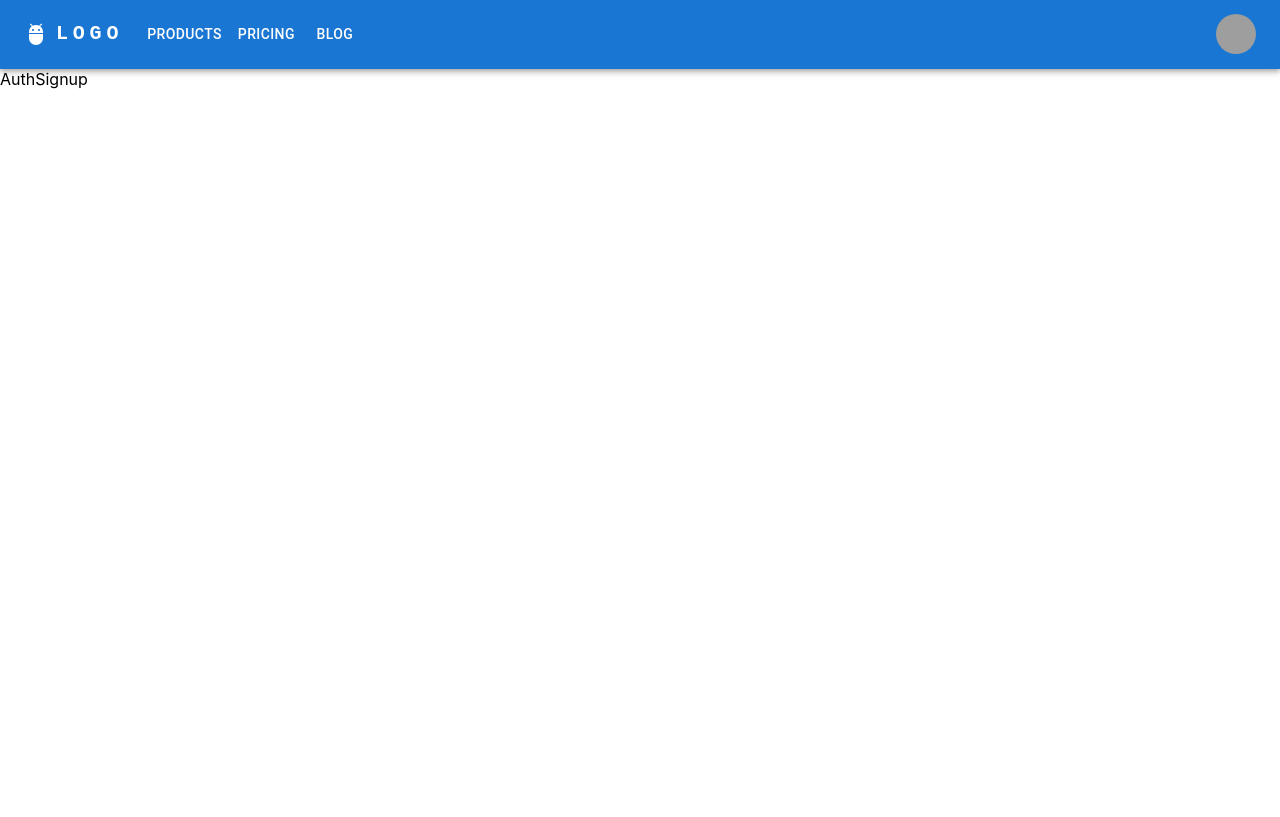
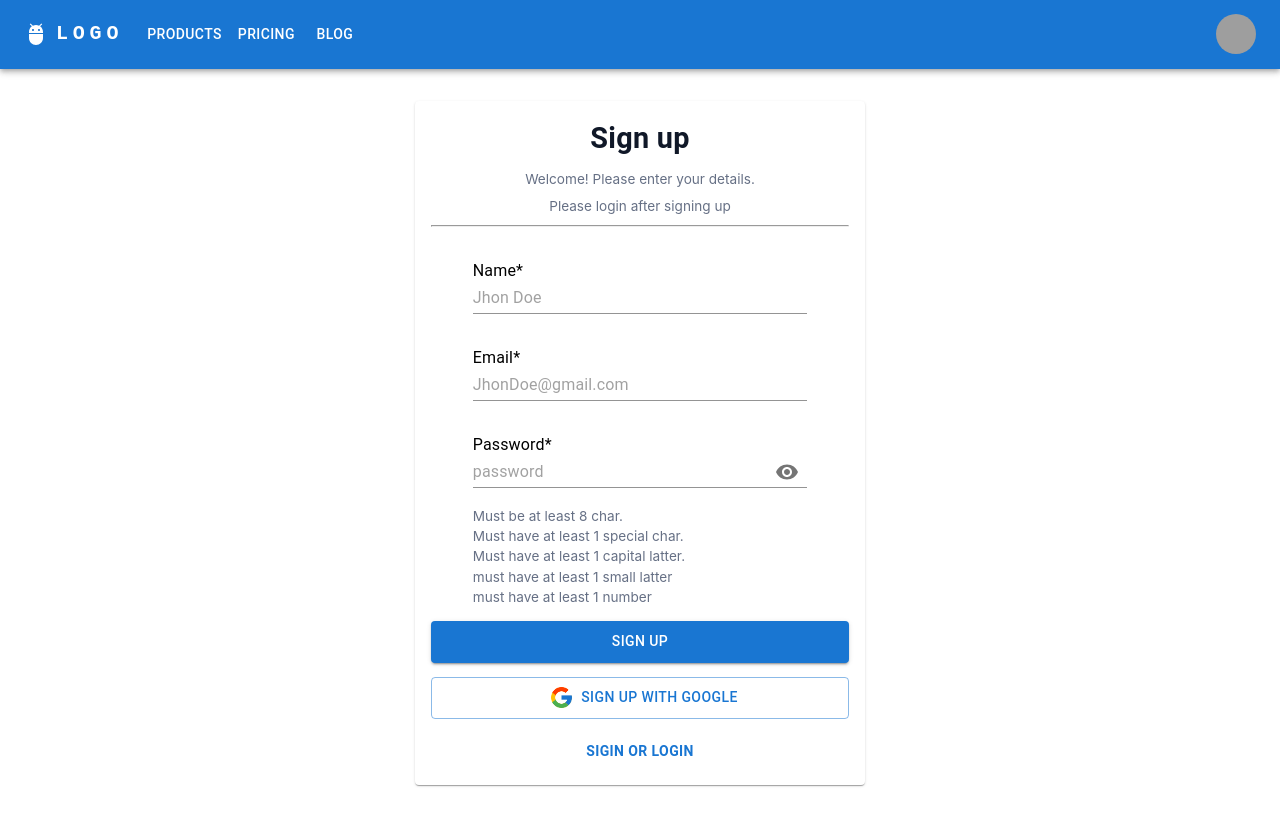
Before and after one commit to Abenezer-berhanu/Book_web, a React (Vite) app in the folder frontend/: page /signup in a window 1280 px wide. Built offline with nearby package versions, Linux system fonts and the light colour scheme; grey boxes are pictures that could not be loaded; the HTML template or start-up script is replaced by a standard one.

Commit message:
signup UI finish and word mistakes fix

```diff
--- a/frontend/src/pages/AuthLogin.jsx
+++ b/frontend/src/pages/AuthLogin.jsx
@@ -22,13 +22,13 @@ return (
     <div>
       <Card sx={{maxWidth: "450px",minWidth : "250px", margin: '2em auto', padding:'1em'}}>
         <Box sx={{ display: 'flex', flexDirection:'column', gap: '.7em', marginBottom: '2em'}}>
-        <Typography sx={{color: '#101828', fontSize : '1.8rem' , fontWeight:'600', textAlign: 'center'}}>Log in to your account</Typography>
+        <Typography sx={{color: '#101828', fontSize : '1.8rem' , fontWeight:'600', textAlign: 'center'}}>Log in</Typography>
         <Typography variant="p" sx={{ fontSize : '.85rem', color: '#667085', textAlign: 'center'}}>Welcome back! Please enter your details.</Typography>
         </Box>
         <form>
         <Box sx={{ width : '80%', display: 'flex', flexDirection: 'column', margin:'auto'}}>
-        <InputLabel  sx={{color: 'black'}}>Name</InputLabel>
-          <Input placeholder="Jhon Doe" sx={{ marginBottom: '2em'}}/>
+        <InputLabel  sx={{color: 'black'}}>Email</InputLabel>
+          <Input placeholder="JhonDoe@gmail.com" sx={{ marginBottom: '2em'}}/>
           <InputLabel sx={{color: 'black'}}>Password</InputLabel>
           <Input
             placeholder="password"
@@ -57,8 +57,7 @@ return (
         </form>
         <Button variant="outlined" sx={{ width: '100%', height:'3em',margin: '1em auto' }}><img src={googleIcon} alt="" style={{width: '25px', margin:'0 .5em'}}/>Sign in with Google</Button>
         <Box sx={{display:'flex', alignItems: 'center', justifyContent:'center'}}>
-          <Typography sx={{ color: '#667085', fontSize: '.9rem'}}>Don't have an account?</Typography>
-          <Button sx={{ fontWeight:'bold'}}>Sign up</Button>
+          <Button sx={{ fontWeight:'bold'}}>Sign up or Register</Button>
         </Box>
       </Card>
     </div>
--- a/frontend/src/pages/AuthSignup.jsx
+++ b/frontend/src/pages/AuthSignup.jsx
@@ -1,7 +1,194 @@
-
+import { Card, Typography, Box, Button } from "@mui/material";
+import * as React from "react";
+import IconButton from "@mui/material/IconButton";
+import Input from "@mui/material/Input";
+import InputLabel from "@mui/material/InputLabel";
+import InputAdornment from "@mui/material/InputAdornment";
+import Visibility from "@mui/icons-material/Visibility";
+import VisibilityOff from "@mui/icons-material/VisibilityOff";
+/////////////////////////////////////////////////////////////////////////////////////////importing from file
+import googleIcon from "../assets/googleIcon.ico.png";
 
 export default function AuthSignup() {
+  const [showPassword, setShowPassword] = React.useState(false);
+
+  const handleClickShowPassword = () => setShowPassword((show) => !show);
+
+  const handleMouseDownPassword = (event) => {
+    event.preventDefault();
+  };
+
   return (
-    <div>AuthSignup</div>
-  )
+    <div>
+      <Card
+        sx={{
+          maxWidth: "450px",
+          minWidth: "250px",
+          margin: "2em auto",
+          padding: "1em",
+        }}
+      >
+        <Box
+          sx={{
+            display: "flex",
+            flexDirection: "column",
+            gap: ".7em",
+            marginBottom: "2em",
+          }}
+        >
+          <Typography
+            sx={{
+              color: "#101828",
+              fontSize: "1.8rem",
+              fontWeight: "600",
+              textAlign: "center",
+            }}
+          >
+            Sign up
+          </Typography>
+          <Typography
+            variant="p"
+            sx={{ fontSize: ".85rem", color: "#667085", textAlign: "center" }}
+          >
+            Welcome! Please enter your details.
+          </Typography>
+          <Typography
+            variant="p"
+            sx={{ fontSize: ".85rem", color: "#667085", textAlign: "center" }}
+          >
+            Please login after signing up
+          </Typography>
+          <hr />
+        </Box>
+        <form>
+          <Box
+            sx={{
+              width: "80%",
+              display: "flex",
+              flexDirection: "column",
+              margin: "auto",
+            }}
+          >
+            <InputLabel sx={{ color: "black" }}>Name*</InputLabel>
+            <Input placeholder="Jhon Doe" sx={{ marginBottom: "2em" }} />
+            <InputLabel sx={{ color: "black" }}>Email*</InputLabel>
+            <Input
+              placeholder="JhonDoe@gmail.com"
+              sx={{ marginBottom: "2em" }}
+            />
+            <InputLabel sx={{ color: "black" }}>Password*</InputLabel>
+            <Input
+              placeholder="password"
+              type={showPassword ? "text" : "password"}
+              endAdornment={
+                <InputAdornment position="end">
+                  <IconButton
+                    aria-label="toggle password visibility"
+                    onClick={handleClickShowPassword}
+                    onMouseDown={handleMouseDownPassword}
+                  >
+                    {showPassword ? <VisibilityOff /> : <Visibility />}
+                  </IconButton>
+                </InputAdornment>
+              }
+            />
+          </Box>
+          <Box
+            sx={{
+              margin: "1rem 0",
+              display: "flex",
+              flexDirection: "column",
+              alignItems: "start",
+              marginLeft: "10%",
+            }}
+          >
+            <Typography
+              variant="p"
+              sx={{
+                fontSize: ".85rem",
+                color: "#667085",
+                textAlign: "center",
+                display: "block",
+                paddingTop: ".3em",
+              }}
+            >
+              Must be at least 8 char.
+            </Typography>
+            <Typography
+              variant="p"
+              sx={{
+                fontSize: ".85rem",
+                color: "#667085",
+                textAlign: "center",
+                display: "block",
+                paddingTop: ".3em",
+              }}
+            >
+              Must have at least 1 special char.
+            </Typography>
+            <Typography
+              variant="p"
+              sx={{
+                fontSize: ".85rem",
+                color: "#667085",
+                textAlign: "center",
+                display: "block",
+                paddingTop: ".3em",
+              }}
+            >
+              Must have at least 1 capital latter.
+            </Typography>
+            <Typography
+              variant="p"
+              sx={{
+                fontSize: ".85rem",
+                color: "#667085",
+                textAlign: "center",
+                display: "block",
+                paddingTop: ".3em",
+              }}
+            >
+              must have at least 1 small latter
+            </Typography>
+            <Typography
+              variant="p"
+              sx={{
+                fontSize: ".85rem",
+                color: "#667085",
+                textAlign: "center",
+                display: "block",
+                paddingTop: ".3em",
+              }}
+            >
+              must have at least 1 number
+            </Typography>
+          </Box>
+
+          <Button variant="contained" sx={{ width: "100%", height: "3em" }}>
+            Sign up
+          </Button>
+        </form>
+        <Button
+          variant="outlined"
+          sx={{ width: "100%", height: "3em", margin: "1em auto" }}
+        >
+          <img
+            src={googleIcon}
+            alt=""
+            style={{ width: "25px", margin: "0 .5em" }}
+          />
+          Sign up with Google
+        </Button>
+        <Box
+          sx={{
+            display: "flex",
+            alignItems: "center",
+            justifyContent: "center",
+          }}
+        >
+          <Button sx={{ fontWeight: "bold" }}>Sigin or login</Button>
+        </Box>
+      </Card>
+    </div>
+  );
 }
```
